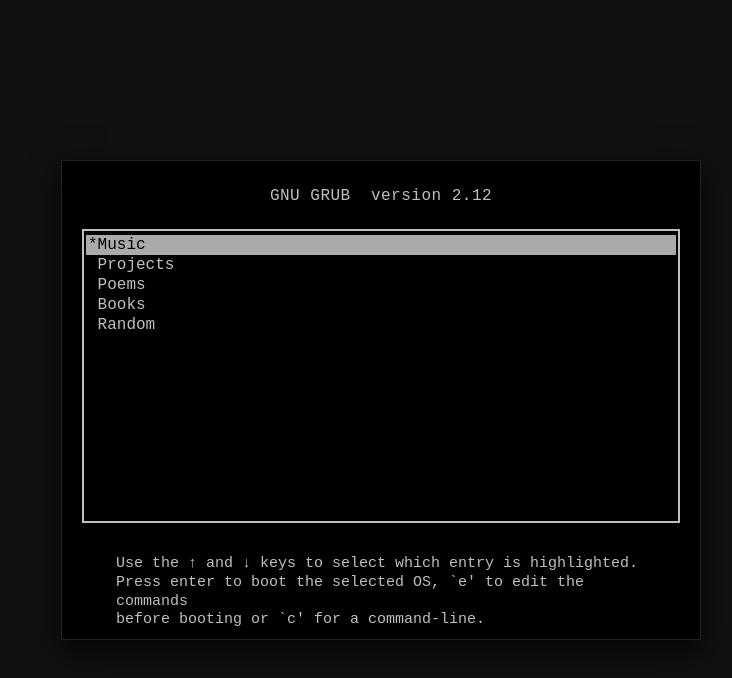
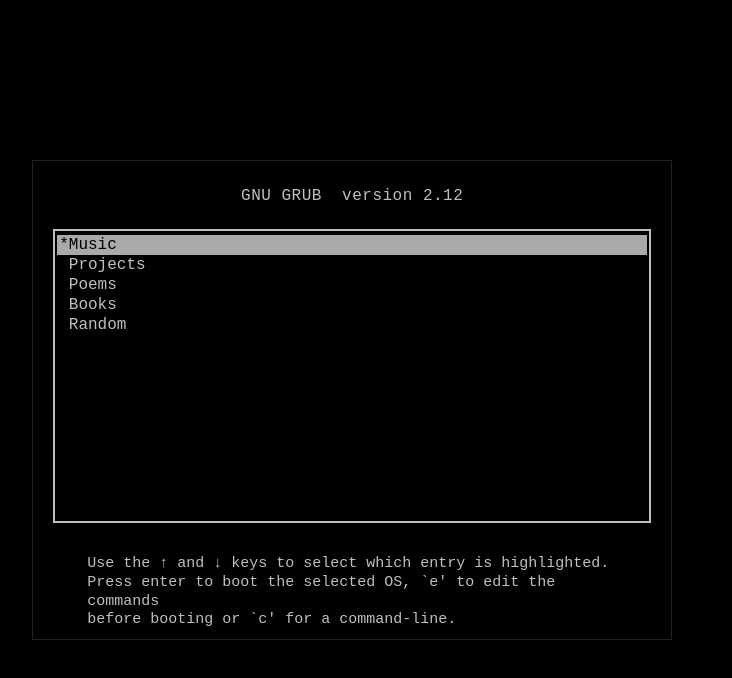
Before and after one commit to sigmeshbhai/GRUB---Widget, a plain HTML site: page gnu_grub_2_12_custom_bootloader_image_generator.html in a window 1280 px wide. Shown: the whole page, without its empty margins (259-991 px from the left). Drawn offline with Linux system fonts and the light colour scheme.

Commit message:
Update gnu_grub_2_12_custom_bootloader_image_generator.html

````diff
--- a/gnu_grub_2_12_custom_bootloader_image_generator.html
+++ b/gnu_grub_2_12_custom_bootloader_image_generator.html
@@ -4,6 +4,12 @@
   <meta charset="UTF-8" />
   <meta name="viewport" content="width=device-width, initial-scale=1.0" />
   <title>GNU GRUB version 2.12</title>
+
+  <!-- OpenGraph Meta Tags for proper embedding preview in Canva and other platforms -->
+  <meta property="property" content="GNU GRUB 2.12 Menu">
+  <meta property="og:title" content="GNU GRUB version 2.12">
+  <meta property="og:type" content="website">
+
   <style>
     /* ==========================================================================
        1. MASTER CUSTOMIZATION CONSTANTS (GOVERNS COLORS & BACKGROUND)
@@ -33,13 +39,15 @@
       padding: 0;
     }
 
-    body {
-      background-color: #111111;
+    body, html {
+      width: 100%;
+      height: 100%;
+      background-color: #000000;
       font-family: "Courier New", Courier, monospace;
       display: flex;
       align-items: center;
       justify-content: center;
-      min-height: 100vh;
+      overflow: hidden;
       user-select: none;
     }
 
@@ -57,6 +65,7 @@
       align-items: center;
       box-shadow: 0 10px 30px rgba(0, 0, 0, 0.8);
       border: 1px solid #222;
+      flex-shrink: 0;
     }
 
     /* Top header: "GNU GRUB  version 2.12" */
@@ -268,7 +277,7 @@
         footerEl.textContent = defaultFooterText;
         renderMenu();
       } else if (row.type === "child") {
-        // Just show a subtle message in the footer, NO pop-up page
+        // Show status message in footer without opening any pop-up pages
         footerEl.textContent = `Selected item: ${row.parentTitle} > ${row.childTitle}. Press Enter or click to boot.`;
         renderMenu();
       }
@@ -316,3 +325,4 @@
   </script>
 </body>
 </html>
+```eof
````
